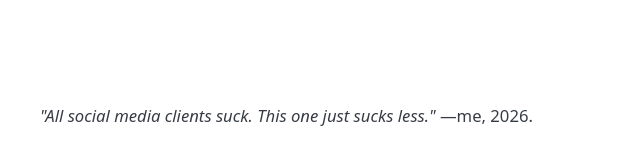
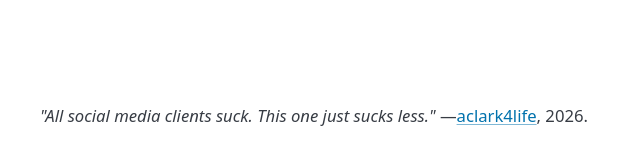
Before and after one commit to aclark4life/feedwell, a Django app: template src/feedwell/templates/base.html in a window 1280 px wide. Shown: the part 650-800 px from the top of the page, without its empty margins (0-640 px from the left). Run offline with Django 3.2, Linux system fonts and the light colour scheme; the template is opened without the code that fills it, so the values that code supplies are empty.

Commit message:
Attribute tagline to aclark4life with GitHub link
Co-authored-by: Copilot <223556219+Copilot@users.noreply.github.com>

```diff
--- a/src/feedwell/templates/base.html
+++ b/src/feedwell/templates/base.html
@@ -36,7 +36,7 @@
     {% block content %}{% endblock %}
   </main>
   <footer class="container">
-    <small><em>"All social media clients suck. This one just sucks less."</em> —me, 2026.</small>
+    <small><em>"All social media clients suck. This one just sucks less."</em> —<a href="https://github.com/aclark4life">aclark4life</a>, 2026.</small>
   </footer>
 </body>
 </html>
```
Also changed, not shown: README.md.
